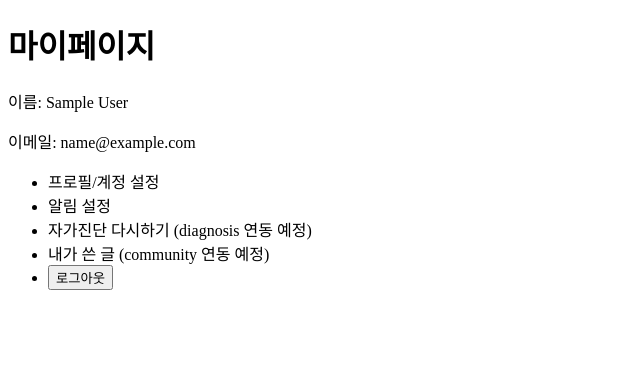
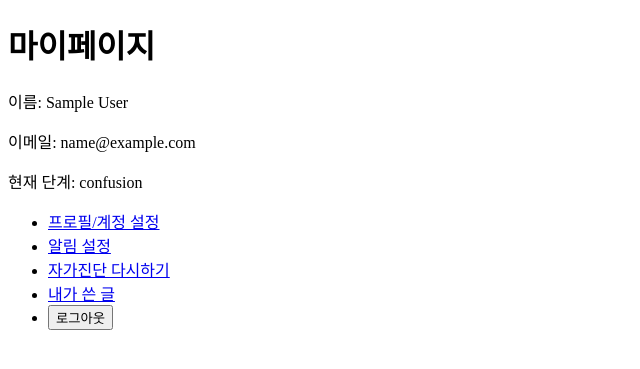
Before and after one commit to 2026-HERETHON/2026-herethon-17, a Django app: page /accounts/mypage/ in a window 1280 px wide. Shown: the top 369 px of the page, without its empty margins (0-640 px from the left). Run offline with Django 5.2, Linux system fonts and the light colour scheme; a user stored in the database is signed in; tables that the repository leaves empty hold one stand-in row (values such as "Sample post").

Commit message:
✨ feat: diagnosis 연동: 로그인 리다이렉트 및 마이페이지 현재 단계 표시 (#7)

```diff
--- a/herb/accounts/templates/accounts/mypage.html
+++ b/herb/accounts/templates/accounts/mypage.html
@@ -9,12 +9,13 @@
     <h1>마이페이지</h1>
     <p>이름: {{ user.name }}</p>
     <p>이메일: {{ user.email }}</p>
+    <p>현재 단계: {{ current_stage }}</p>
 
     <ul>
-        <li>프로필/계정 설정</li>
-        <li>알림 설정</li>
-        <li>자가진단 다시하기 (diagnosis 연동 예정)</li>
-        <li>내가 쓴 글 (community 연동 예정)</li>
+        <li><a href="{% url 'accounts:profile' %}">프로필/계정 설정</a></li>
+        <li><a href="{% url 'accounts:notifications' %}">알림 설정</a></li>
+        <li><a href="{% url 'diagnosis:form' %}">자가진단 다시하기</a></li>
+        <li><a href="{% url 'community:my_posts' %}">내가 쓴 글</a></li>
         <li>
             <form method="post" action="{% url 'accounts:logout' %}">
                 {% csrf_token %}
--- a/herb/accounts/templates/accounts/profile.html
+++ b/herb/accounts/templates/accounts/profile.html
@@ -12,6 +12,7 @@
     {% endif %}
 
     <p>이메일: {{ user.email }} (수정 불가)</p>
+    <p>현재 단계: {{ current_stage }}</p>
 
     <form method="post">
         {% csrf_token %}
--- a/herb/accounts/views.py
+++ b/herb/accounts/views.py
@@ -1,7 +1,9 @@
 from django.shortcuts import render, redirect
 from django.contrib.auth import authenticate, login, logout, update_session_auth_hash
+from django.template.context_processors import request
+
 from accounts.models import User
-# from diagnosis.models import DiagnosisResponse
+from diagnosis.models import DiagnosisResult
 from django.contrib.auth.decorators import login_required
 
 
@@ -27,13 +29,10 @@ def login_view(request):
 
         login(request, user)
 
-        # diagnosis 앱과 연결 예정. 연결 후 주석 제거.
-        # if not DiagnosisResponse.objects.filter(user=user).exists():
-        #     return redirect("/diagnosis/")
-        # else:
-        #     return redirect("/home/")
-
-        return redirect("/admin/")   # 임시. 연결 후 제거 예정
+        if not DiagnosisResult.objects.filter(user=user).exists():
+            return redirect("diagnosis:form")
+        else:
+            return redirect("home:home")
 
     return render(request, "accounts/login.html")
 
@@ -91,8 +90,20 @@ def signup_view(request):
 @login_required
 def mypage_view(request):
 
+    # 자가진단 결과 중 가장 최근 것 조회
+    latest_diagnosis = DiagnosisResult.objects.filter(
+        user=request.user
+    ).order_by("-created_at").first()
+
+    # 자가진단 결과 있으면 그 단계로, 없으면 None
+    if latest_diagnosis:
+        current_stage = latest_diagnosis.stage
+    else:
+        current_stage = None
+
     return render(request, "accounts/mypage.html", {
         "user": request.user,
+        "current_stage": current_stage,
     })
 
 
@@ -126,9 +137,23 @@ def profile_view(request):
 
         return redirect("accounts:profile")
 
-    return render(request, "accounts/profile.html", {
-        "user": user
-    })
+    if request.method == "GET":
+
+        # 자가진단 결과 중 가장 최근 것 조회
+        latest_diagnosis = DiagnosisResult.objects.filter(
+            user=request.user
+        ).order_by("-created_at").first()
+
+        # 자가진단 결과 있으면 그 단계로, 없으면 None
+        if latest_diagnosis:
+            current_stage = latest_diagnosis.stage
+        else:
+            current_stage = None
+
+        return render(request, "accounts/profile.html", {
+            "user": user,
+            "current_stage": current_stage,
+        })
 
 
 # 알림 설정
```
